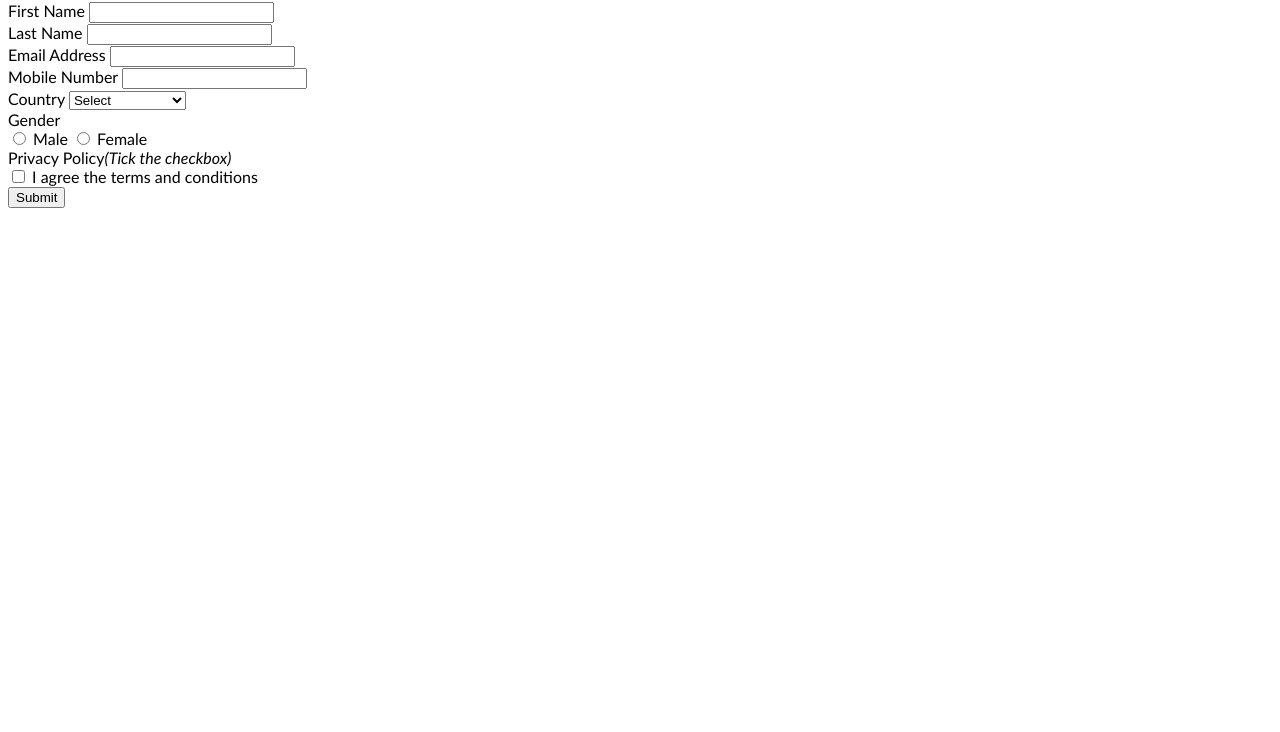
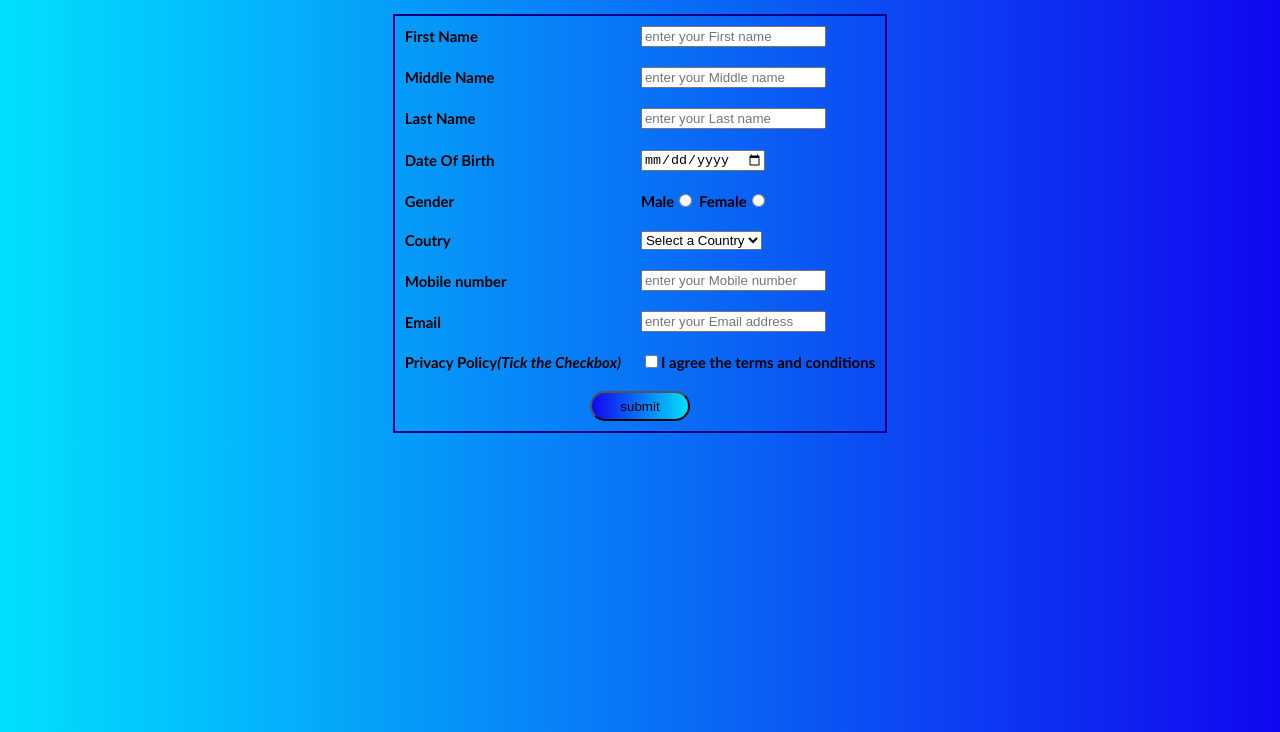
Before and after one commit to suhas1sai/Form-Validation, a plain HTML site: page index.html in a window 1280 px wide. Shown: the part 68-800 px from the top of the page. Drawn offline with Linux system fonts and the light colour scheme.

Commit message:
Update index.html

```diff
--- a/index.html
+++ b/index.html
@@ -1,181 +1,183 @@
 <!DOCTYPE html>
-<html lang="en">
+<html>
 <head>
-<meta charset="UTF-8">
-<title>JavaScript Form validation</title>
-<link rel="stylesheet" href="css/style.css">
-<script>
-// Defining a function to display error message
-function printError(elemId, hintMsg) {
-    document.getElementById(elemId).innerHTML = hintMsg;
-}
+	<meta charset="utf-8">
+	<meta name="viewport" content="width=device-width, initial-scale=1">
+	<title>Registration Form</title>
+	<link rel="stylesheet" type="text/css" href="css/style.css">
+</head>
+<body>
+	<div class="container">
+	<h1>Registration Form</h1>
+	<form name="myform" method="post" onsubmit="return validate()">
+		<table align="center" cellpadding="10">
+			<tr>
+				<td>First Name</td>
+				<td><input type="text" name="fname" maxlength="30" placeholder="enter your First name"/></td>
+			</tr>
+			<tr>
+				<td>Middle Name</td>
+				<td><input type="text" name="mname" maxlength="30" placeholder="enter your Middle name" /></td>
+			</tr>
+			<tr>
+				<td>Last Name</td>
+				<td><input type="text" name="lname" maxlength="30" placeholder="enter your Last name" /></td>
+			</tr>
+			<tr>
+				<td>Date Of Birth</td>
+				<td><input type="date" name="date" id="date" min="1997-01-01"/></td>
+			</tr>
+			<tr>
+				<td>Gender</td>
+				<td>Male<input type="radio" name="gender" value="male">
+				    Female<input type="radio" name="gender" value="Female"></td>
+			</tr>
+			<tr>
+				<td>Coutry</td>
+				<td><select id="country" name="country">
+					<option value="select a country">Select a Country</option>
+					<option value="India">India</option>
+					<option value="Los Angles">Los Angles</option>
+					<option value="London">London</option>
+					<option value="Paris">Paris</option>
+					<option value="UK">U.K</option>
+					<option value="USA">U.S.A</option>
+				</select>
+				</td>
+			</tr>
+			<tr>
+				<td>Mobile number</td>
+				<td><input type="text" name="phone" maxlength="10" placeholder="enter your Mobile number" /></td>
+			</tr>
+			<tr>
+				<td>Email</td>
+				<td><input type="text" name="email" maxlength="100" placeholder="enter your Email address" /></td>
+			</tr>
+			<tr>
+				<td>Privacy Policy<i>(Tick the Checkbox)</i></td>
+				<td><input type="checkbox" name="check"  id="check" value="check">I agree the terms and conditions</td>
+			</tr>
 
+			<tr>
+				<td colspan="2" align="center">
+					<input type="submit" value="submit" class="btn" />
+				</td>
+			</tr>
 
+		</table>
+	</form>
+	<script type="text/javascript">
 
+		function validate()
+		{
+			var first= document.forms["myform"]["fname"].value;
+			var middle= document.forms["myform"]["mname"].value;
+			var last= document.forms["myform"]["lname"].value;
+			var date= document.forms["myform"]["date"].value;
+			var gender= document.forms["myform"]["gender"].value;
+			var country= document.forms["myform"]["country"].value;
+			var phone= document.forms["myform"]["phone"].value;
+			var email= document.forms["myform"]["email"].value;
+			var check= document.getElementById("check");
 
+			if (first == "")
+			{
+				alert("Please enter your first name");
+				return false;
+			}
 
-// Defining a function to validate form
-function validateForm() {
-    // Retrieving the values of form elements
-    var Fname = document.contactForm.fname.value;
-    var Lname = document.contactForm.lname.value;
-    var email = document.contactForm.email.value;
-    var mobile = document.contactForm.mobile.value;
-    var country = document.contactForm.country.value;
-    var gender = document.contactForm.gender.value;
+			if (!isNaN(first))
+			{
+				alert("please enter valid first name");
+				return false;
+			}
 
+			if (!isNaN(middle))
+			{
+				alert("Please enter valid middle name");
+				return false;
+			}
 
+			if (last == "")
+			{
+				alert("Please enter your last name");
+				return false;
+			}
 
-	// Defining error variables with a default value
-    var fnameErr = lnameErr = emailErr = mobileErr = countryErr = genderErr = true;
+			if (!isNaN(last))
+			{
+				alert("Please enter valid last name")
+			}
 
-    // Validate name
-    if(Fname == "") {
-        printError("fnameErr", "Please enter First your name");
-    } else {
-        var regex = /^[a-zA-Z\s]+$/;
-        if(regex.test(fname) === false) {
-            printError("fnameErr", "Please enter a valid name");
-        } else {
-            printError("fnameErr", "");
-            nameErr = false;
-        }
-    }
+			if (date == "")
+			{
+				alert("Please enter your Date of Birth");
+				return false;
+			}
 
-    if(Lname == "") {
-        printError("lnameErr", "Please enter Last your name");
-    } else {
-        var regex = /^[a-zA-Z\s]+$/;
-        if(regex.test(lname) === false) {
-            printError("lnameErr", "Please enter a valid name");
-        } else {
-            printError("lnameErr", "");
-            nameErr = false;
-        }
-    }
+			if (gender == "")
+			{
+				alert("Please select your gender");
+				return false;
+			}
 
-    // Validate email address
-    if(email == "") {
-        printError("emailErr", "Please enter your email address");
-    } else {
-        // Regular expression for basic email validation
-        var regex = /^\S+@\S+\.\S+$/;
-        if(regex.test(email) === false) {
-            printError("emailErr", "Please enter a valid email address");
-        } else{
-            printError("emailErr", "");
-            emailErr = false;
-        }
-    }
+			if (country == "select a country")
+			{
+				alert("Please select your country");
+				return false;
+			}
 
-    // Validate mobile number
-    if(mobile == "") {
-        printError("mobileErr", "Please enter your mobile number");
-    } else {
-        var regex = /^[1-9]\d{9}$/;
-        if(regex.test(mobile) === false) {
-            printError("mobileErr", "Please enter a valid 10 digit mobile number");
-        } else{
-            printError("mobileErr", "");
-            mobileErr = false;
-        }
-    }
+			if (phone == "")
+			{
+				alert("enter your mobile number");
+				return false;
+			}
 
-    // Validate country
-    if(country == "Select") {
-        printError("countryErr", "Please select your country");
-    } else {
-        printError("countryErr", "");
-        countryErr = false;
-    }
+			if (isNaN(phone))
+			{
+				alert("enter the valid mobile nummber");
+				return false;
+			}
 
-    // Validate gender
-    if(gender == "") {
-        printError("genderErr", "Please select your gender");
-    } else {
-        printError("genderErr", "");
-        genderErr = false;
-    }
+			if (phone.length<10)
+			{
+				alert("enter the 10 digits mobile nummber");
+				return false;
+			}
 
-    if (!this.contactForm.checkboxa.checked)
-    {
-        alert("Please agree the terms and conditions.");
-        return false;
-    }
+			if (phone.length>10)
+			{
+				alert("enter the 10 digits mobile number");
+				return false;
+			}
 
+			if (email == "")
+			{
+				alert("Please enter your email address");
+				return false;
+			}
 
-    // Prevent the form from being submitted if there are any errors
-    if((nameErr || emailErr || mobileErr || countryErr || genderErr || checkErr) == true) {
-       return false;
-    } else {
-        // Creating a string from input data for preview
-        var dataPreview = "You've entered the following details: \n" +
-                          "Full Name: " + name + "\n" +
-                          "Email Address: " + email + "\n" +
-                          "Mobile Number: " + mobile + "\n" +
-                          "Country: " + country + "\n" +
-                          "Gender: " + gender + "\n";
-        // Display input data in a dialog box before submitting the form
-        alert(dataPreview);
-    }
-}
+			if (email.indexOf('@')<=0)
+			{
 
+				alert("Invalid email address");
+				return false;
+			}
 
+			if (email.charAt(email.length-4)!='.')
+			{
+				alert("Invalid email address");
+				return false;
+			}
 
-</script>
-</head>
-<body style="background-image: url(assets/images/art.gif); background-repeat: no-repeat; background-size: cover;">
-<form name="contactForm" onsubmit="return validateForm();" action="your registred.php" method="post">
-    <h2>Registration Form</h2>
-    <div class="row">
-        <label>First Name</label>
-        <input type="text" name="fname">
-        <div class="error" id="fnameErr"></div>
-    </div>
-    <div class="row">
-        <label>Last Name</label>
-        <input type="text" name="lname">
-        <div class="error" id="lnameErr"></div>
-    </div>
-    <div class="row">
-        <label>Email Address</label>
-        <input type="text" name="email">
-        <div class="error" id="emailErr"></div>
-    </div>
-    <div class="row">
-        <label>Mobile Number</label>
-        <input type="text" name="mobile" maxlength="10">
-        <div class="error" id="mobileErr"></div>
-    </div>
-    <div class="row">
-        <label>Country</label>
-        <select name="country">
-            <option>Select</option>
-            <option>Australia</option>
-            <option>India</option>
-            <option>United States</option>
-            <option>United Kingdom</option>
-        </select>
-        <div class="error" id="countryErr"></div>
-    </div>
-    <div class="row">
-        <label>Gender</label>
-        <div class="form-inline">
-            <label><input type="radio" name="gender" value="male"> Male</label>
-            <label><input type="radio" name="gender" value="female"> Female</label>
-        </div>
-        <div class="error" id="genderErr"></div>
-    </div>
-    <div class="row">
-        <label>Privacy Policy<i>(Tick the checkbox)</i></label>
-        <div class="form-inline">
-            <label><input type="checkbox" name="checkboxa" value="checkboxt"> I agree the terms and conditions</label>
-        </div>
-        <div class="error" id="checkErr"></div>
-    </div>
-    <div class="row">
-        <input type="submit" value="Submit">
-    </div>
-</form>
+			if (!check.checked)
+			{
+				alert("You agree the terms and conditions");
+				return false;
+			}
+
+		}
+	</script>
+</div>
 </body>
 </html>
```
